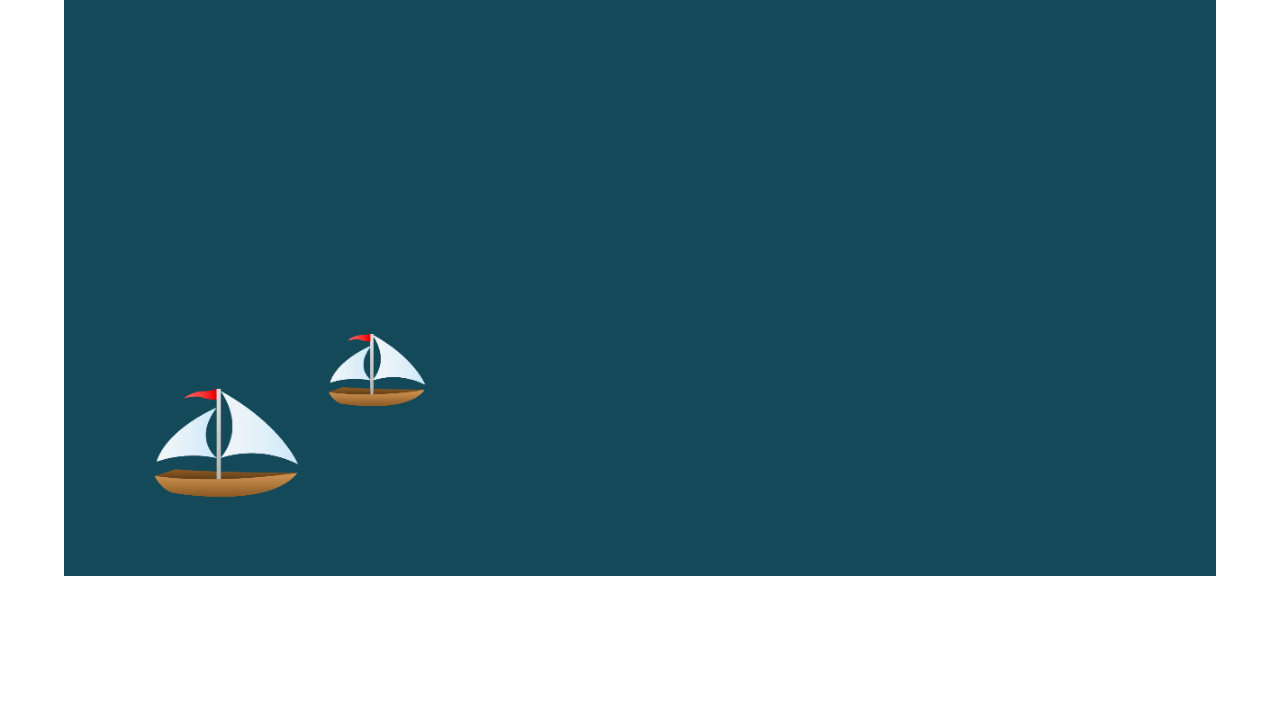
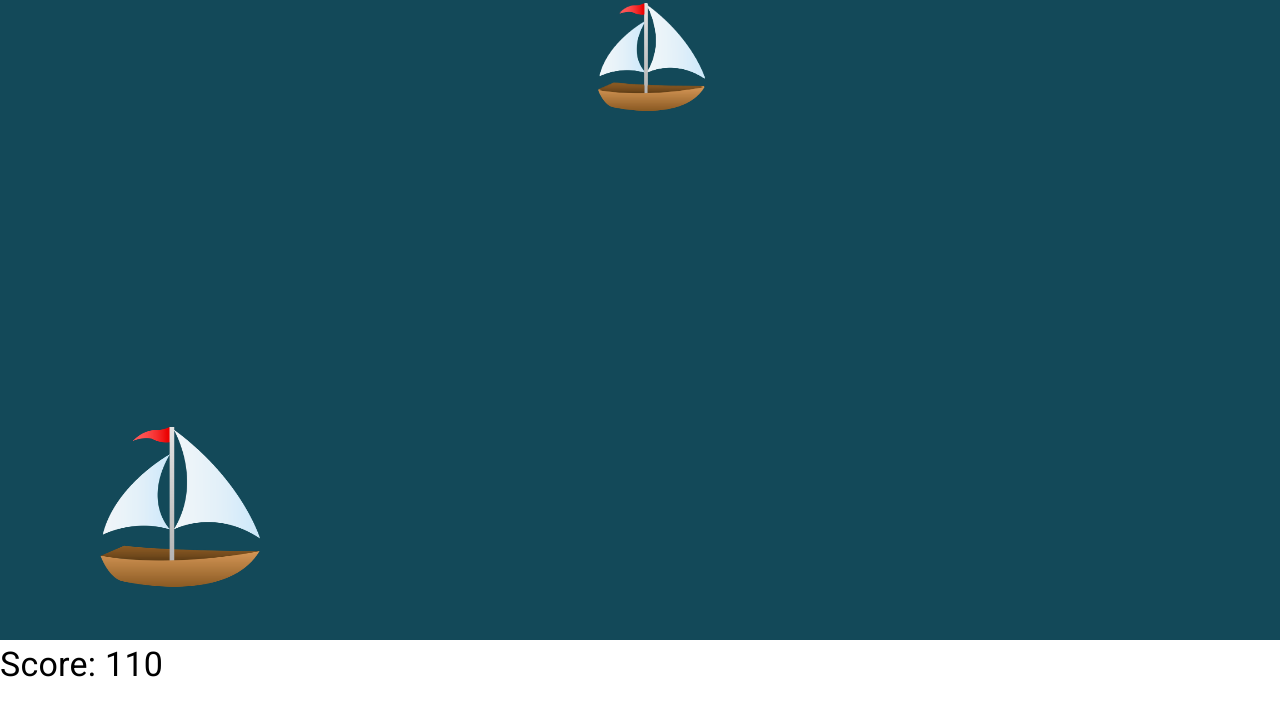
Before and after one commit to spartanrein/catcher, a React (Create React App) app in the folder catcher-frontend/: page / in a window 1280 px wide. Shown: the top 716 px of the page. Built offline with nearby package versions, Linux system fonts and the light colour scheme.

Commit message:
fix responsiveness

```diff
--- a/catcher-frontend/src/App.js
+++ b/catcher-frontend/src/App.js
@@ -8,11 +8,11 @@ import { useSelector } from 'react-redux';
 function App() {
   const score = useSelector((state) => state.player.score)
   return (
-    <Container>
-        <Stack>
+    <>
+        <Box>
           <CatcherGame/>
-          {/* <Typography variant={'h2'}>{`Score: ${score}`}</Typography> */}
-        </Stack>
+          <Typography variant={'h4'}>{`Score: ${score}`}</Typography>
+        </Box>
 
         {/* <Box sx={{display:'flex', width:'100%', justifyContent:'center'}}>
           <Stack>
@@ -21,7 +21,7 @@ function App() {
           </Stack>
         </Box>
         <TopScores/> */}
-    </Container>
+    </>
 
   );
 }
--- a/catcher-frontend/src/pages/CatcherGame.jsx
+++ b/catcher-frontend/src/pages/CatcherGame.jsx
@@ -17,7 +17,6 @@ export const CatcherGame = () => {
     useEffect(() => {
         const canvas = canvasRef.current
         const ctx = canvas.getContext("2d")
-
         const render = () => {
             ctx.clearRect(0, 0, canvas.width, canvas.height)
             let boatImg = new Image()
@@ -25,8 +24,7 @@ export const CatcherGame = () => {
             let playerBoat = new BaseObject(ctx, canvas, boatImg, boatProps.x, boatProps.y, boatProps.width)
             canvas.width = window.innerWidth
             canvas.height = window.innerWidth/2
-            ctx.scale(1,0.75)
-            boatProps.y = canvas.getBoundingClientRect().height
+            boatProps.y = canvas.getBoundingClientRect().height - canvas.getBoundingClientRect().height/3
             boatProps.width = canvas.width/8
             renderObject(ctx, canvas, boatImg, playerBoat,  boatProps)
             spawnFallingItem(ctx, canvas, itemObject, boatImg)
```
